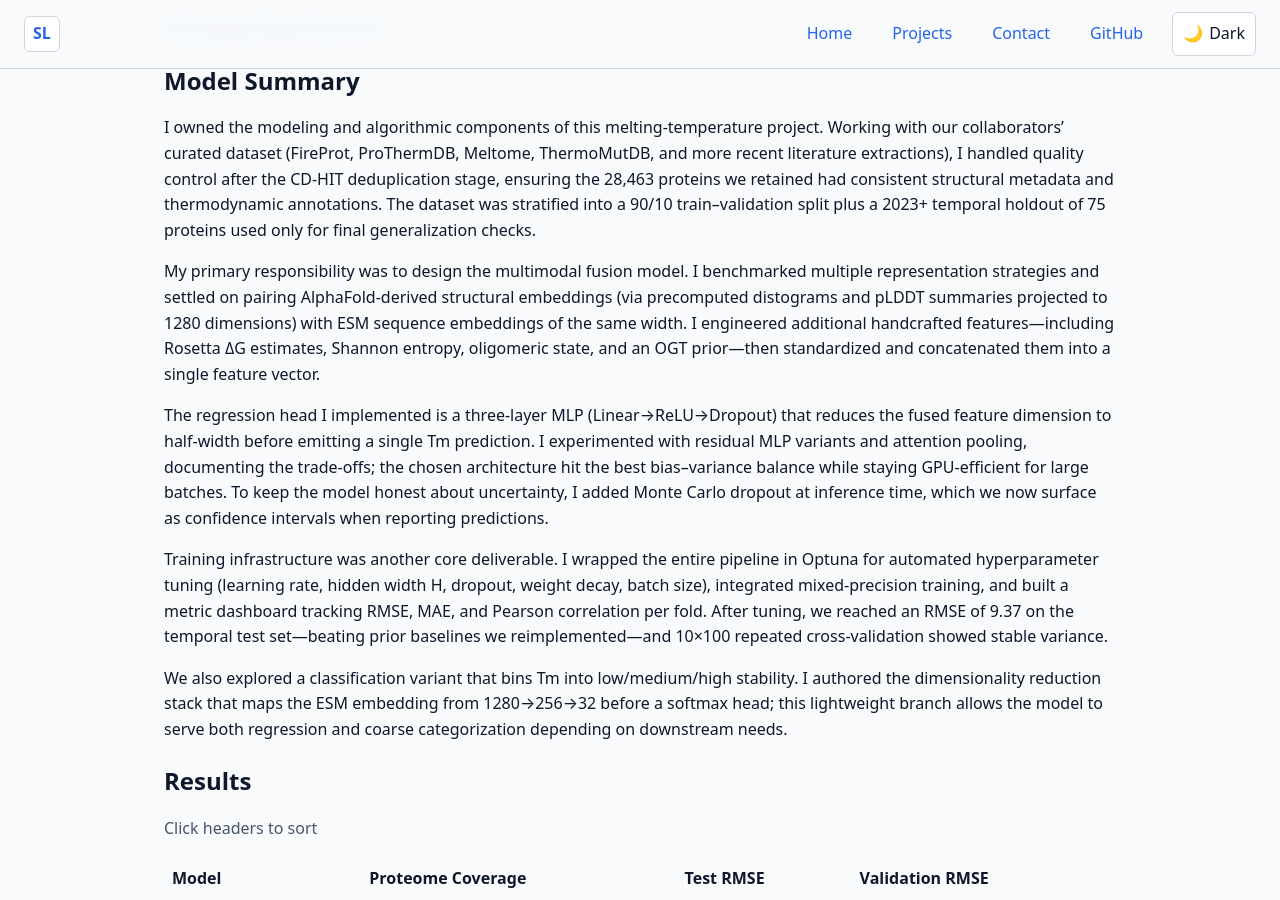
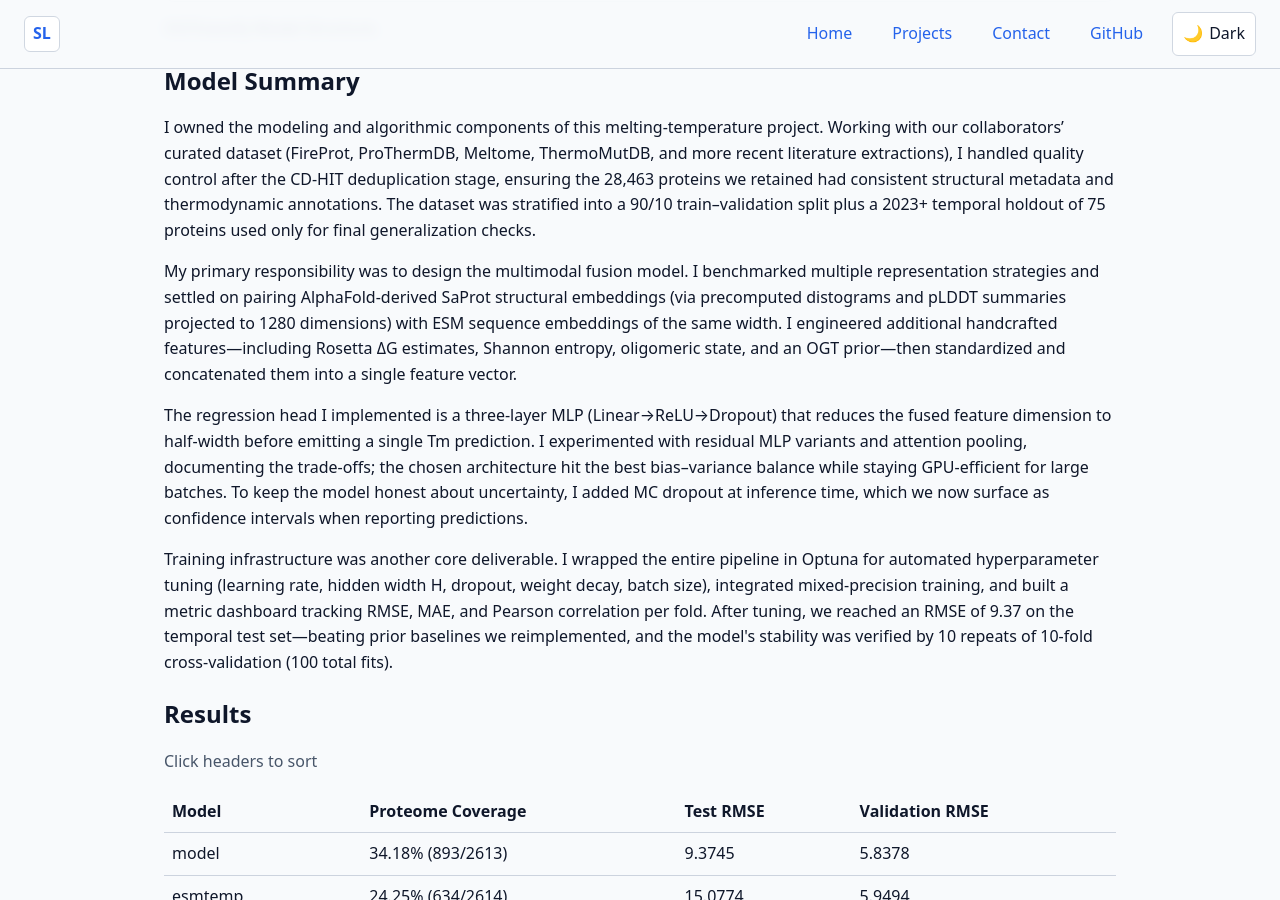
Before and after one commit to Shubo176/shubo176.github.io, a Jekyll site: the page project-protein-tm.html, which Jekyll copies as it is, in a window 1280 px wide and 900 px high, scrolled down 1334 px. Built offline with Jekyll 4.4.1, drawn with Linux system fonts in a browser that asks for light colours.

Commit message:
modified:   index.html 	modified:   project-protein-tm.html

```diff
--- a/index.html
+++ b/index.html
@@ -52,6 +52,8 @@
         <p class="hero__cta">
           <a class="btn" href="#projects">View Projects</a>
           <a class="btn btn--ghost" href="mailto:ethanli041012@gmail.com">Email Me</a>
+          <a class="btn" href="assets/cv/li-shubo-resume-zh.pdf" download>下载中文简历</a>
+          <a class="btn btn--ghost" href="assets/cv/li-shubo-resume-en.pdf" download>Download English CV</a>
         </p>
       </div>
       <figure class="hero__avatar">
--- a/project-protein-tm.html
+++ b/project-protein-tm.html
@@ -46,13 +46,11 @@
     <p>
       I owned the modeling and algorithmic components of this melting-temperature project. Working with our collaborators’ curated dataset (FireProt, ProThermDB, Meltome, ThermoMutDB, and more recent literature extractions), I handled quality control after the CD-HIT deduplication stage, ensuring the 28,463 proteins we retained had consistent structural metadata and thermodynamic annotations. The dataset was stratified into a 90/10 train–validation split plus a 2023+ temporal holdout of 75 proteins used only for final generalization checks.</p>
     <p>
-      My primary responsibility was to design the multimodal fusion model. I benchmarked multiple representation strategies and settled on pairing AlphaFold-derived structural embeddings (via precomputed distograms and pLDDT summaries projected to 1280 dimensions) with ESM sequence embeddings of the same width. I engineered additional handcrafted features—including Rosetta ΔG estimates, Shannon entropy, oligomeric state, and an OGT prior—then standardized and concatenated them into a single feature vector.</p>
+      My primary responsibility was to design the multimodal fusion model. I benchmarked multiple representation strategies and settled on pairing AlphaFold-derived SaProt structural embeddings (via precomputed distograms and pLDDT summaries projected to 1280 dimensions) with ESM sequence embeddings of the same width. I engineered additional handcrafted features—including Rosetta ΔG estimates, Shannon entropy, oligomeric state, and an OGT prior—then standardized and concatenated them into a single feature vector.</p>
     <p>
-      The regression head I implemented is a three-layer MLP (Linear→ReLU→Dropout) that reduces the fused feature dimension to half-width before emitting a single Tm prediction. I experimented with residual MLP variants and attention pooling, documenting the trade-offs; the chosen architecture hit the best bias–variance balance while staying GPU-efficient for large batches. To keep the model honest about uncertainty, I added Monte Carlo dropout at inference time, which we now surface as confidence intervals when reporting predictions.</p>
+      The regression head I implemented is a three-layer MLP (Linear→ReLU→Dropout) that reduces the fused feature dimension to half-width before emitting a single Tm prediction. I experimented with residual MLP variants and attention pooling, documenting the trade-offs; the chosen architecture hit the best bias–variance balance while staying GPU-efficient for large batches. To keep the model honest about uncertainty, I added MC dropout at inference time, which we now surface as confidence intervals when reporting predictions.</p>
     <p>
-      Training infrastructure was another core deliverable. I wrapped the entire pipeline in Optuna for automated hyperparameter tuning (learning rate, hidden width H, dropout, weight decay, batch size), integrated mixed-precision training, and built a metric dashboard tracking RMSE, MAE, and Pearson correlation per fold. After tuning, we reached an RMSE of 9.37 on the temporal test set—beating prior baselines we reimplemented—and 10×100 repeated cross-validation showed stable variance.</p>
-    <p>
-      We also explored a classification variant that bins Tm into low/medium/high stability. I authored the dimensionality reduction stack that maps the ESM embedding from 1280→256→32 before a softmax head; this lightweight branch allows the model to serve both regression and coarse categorization depending on downstream needs.</p>
+      Training infrastructure was another core deliverable. I wrapped the entire pipeline in Optuna for automated hyperparameter tuning (learning rate, hidden width H, dropout, weight decay, batch size), integrated mixed-precision training, and built a metric dashboard tracking RMSE, MAE, and Pearson correlation per fold. After tuning, we reached an RMSE of 9.37 on the temporal test set—beating prior baselines we reimplemented, and the model's stability was verified by 10 repeats of 10-fold cross-validation (100 total fits).</p>
   </section>
 
   <section id="results" class="results">
```
